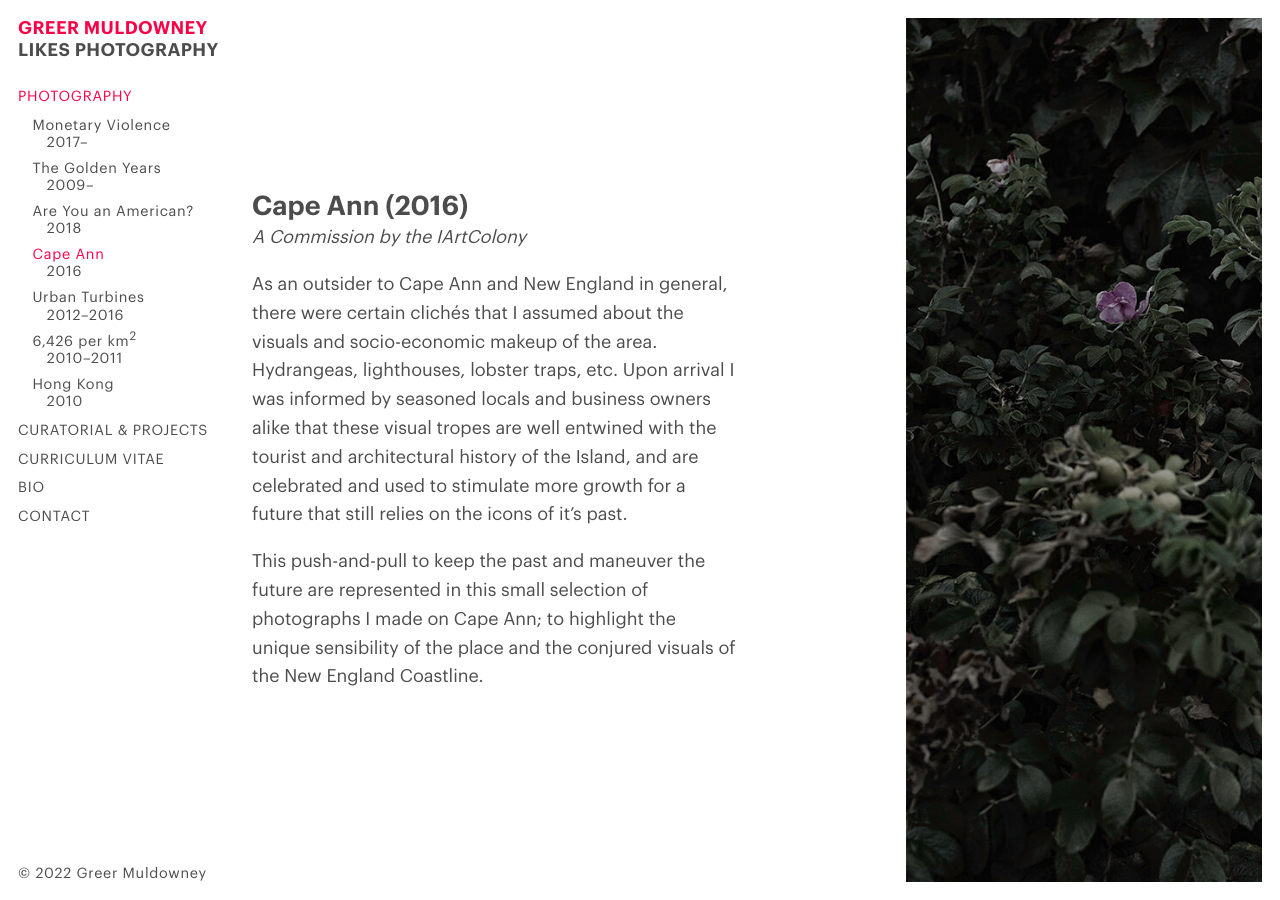
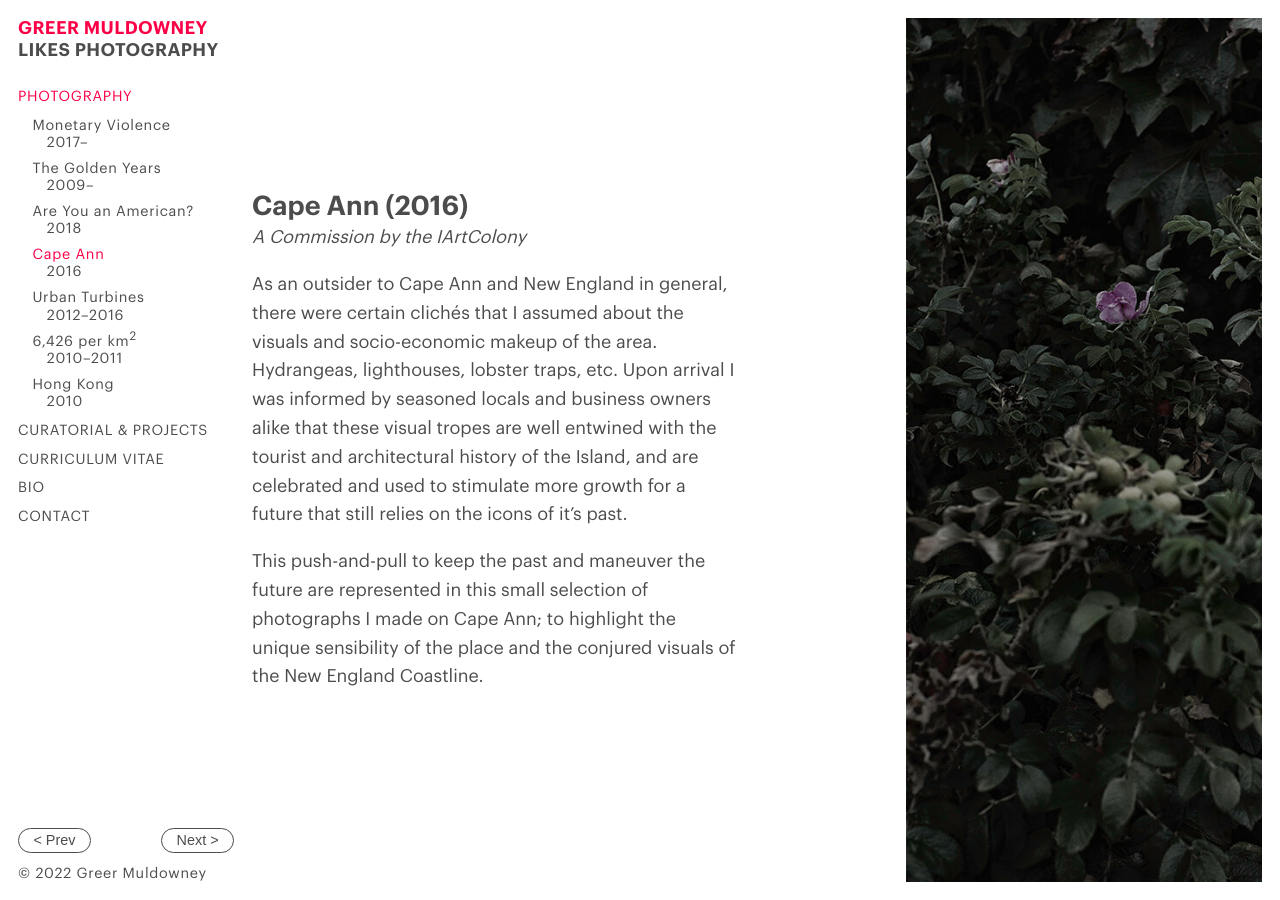
Before and after one commit to greermuldowney/greermuldowney-com, a Jekyll site: the page built from photography/_posts/2016-01-01-cape-ann.md, in a window 1280 px wide. Built offline with Jekyll 4.4.1, drawn with Linux system fonts in a browser that asks for light colours.

Commit message:
Add navigation

```diff
--- a/_includes/footer.html
+++ b/_includes/footer.html
@@ -1,3 +1,6 @@
 <footer>
+	<div id="gallery-navigation">
+		<button>< Prev</button> <button>Next ></button>
+	</div>
 &copy; {{ "now" | date: "%Y" }} Greer Muldowney
 </footer>
--- a/_includes/head.html
+++ b/_includes/head.html
@@ -41,6 +41,15 @@
     <link rel="mask-icon" href="{{ '/assets/favicon/safari-pinned-tab.svg?v=1' | relative_url }}" color="#08327d">
     <meta name="theme-color" content="#fff">
 
+    {%- if layout.custom-js -%}
+        {%- if layout.custom-js[0] -%}
+            {%- for js in layout.custom-js -%}
+            <script src="{{ '/assets/site/' | append: js | append: '.js' | relative_url }}"></script>
+            {%- endfor -%}
+        {%- else -%}
+            <script src="{{ '/assets/site/' | append: layout.custom-js | append: '.js' | relative_url }}"></script>
+        {%- endif -%}
+    {%- endif -%}
     {%- if page.custom-js -%}
         {%- if page.custom-js[0] -%}
             {%- for js in page.custom-js -%}
--- a/_layouts/post-curatorial.html
+++ b/_layouts/post-curatorial.html
@@ -4,6 +4,7 @@ body-class: curatorial post-curatorial
 custom-css:
     - post-curatorial
     - post-photography
+custom-js: gallery-navigation
 ---
 
 
--- a/_layouts/post-photography.html
+++ b/_layouts/post-photography.html
@@ -2,11 +2,15 @@
 layout: default
 body-class: photography post-photography
 custom-css: post-photography
+custom-js: gallery-navigation
 ---
 
 <div id="slideshow">
     <article>
 <h1>{{ page.title | smartify }} ({% include photography-year-range.html post=page %})</h1>
+{% if page.subtitle %}
+<h3>{{ page.subtitle | smartify }}</h3>
+{% endif %}
 
 {{ page.content }}
     </article>
--- /dev/null
+++ b/assets/site/gallery-navigation.js
@@ -0,0 +1,50 @@
+function onDocumentLoaded () {
+    document.body.addEventListener("keydown", onKeyDown);
+    document.querySelector("#gallery-navigation button:nth-of-type(1)").addEventListener("mousedown", () => { scrollOver(-1) });
+    document.querySelector("#gallery-navigation button:nth-of-type(2)").addEventListener("mousedown", () => { scrollOver(1) });
+}
+
+function scrollOver(direction) {
+    let slideshow = document.getElementById("slideshow");
+    let scrollOffset = slideshow.scrollLeft + slideshow.offsetLeft;
+
+    let childNodes = Array.from(slideshow.childNodes);
+    if (direction == -1)
+        childNodes = childNodes.reverse();
+    let wrapAroundNode = undefined;
+    let scrolledToChild = childNodes.some((child) => {
+        if (child.nodeType == Node.TEXT_NODE)
+            return;
+        if (!wrapAroundNode)
+            wrapAroundNode = child;
+        if (Math.sign(child.offsetLeft - scrollOffset) == direction) {
+            child.scrollIntoView({ behavior: "smooth" });
+            return true;
+        }
+    });
+    if (!scrolledToChild)
+        wrapAroundNode.scrollIntoView({ behavior: "smooth" });
+}
+
+function onKeyDown(e) {
+    if (e.repeat)
+        return;
+
+    if (e.keyCode == 37 || e.keyCode == 32) {
+        // ArrowLeft
+        console.log("left")
+        console.log(e.cancelable);
+        e.preventDefault();
+    } else if (e.keyCode == 39) {
+        // ArrowRight
+        console.log("right")
+
+        e.preventDefault();
+    }
+}
+
+if (document.readyState === 'loading') {
+    document.addEventListener('DOMContentLoaded', onDocumentLoaded);
+} else {
+    onDocumentLoaded();
+}
--- a/assets/site/main.scss
+++ b/assets/site/main.scss
@@ -184,9 +184,32 @@ nav sup {
     {%- endfor -%}
 {% endfor %}
 
-// MAIN
-main {
-    h1 {
+// Navigation
+.post-photography #gallery-navigation,
+.post-curatorial #gallery-navigation {
+    display: flex;
+    justify-content: space-between;
 
+    @include breakpoint(mobile) {
+        display: none;
     }
 }
+#gallery-navigation {
+    display: none;
+
+    button {
+        border-radius: 2em;
+        font-size: 1em;
+        padding: .2em 1em .3em;
+
+        border: 1px solid $text-color;
+        color: $text-color;
+        background-color: $background-color;
+
+        &:active {
+            border-color: $brand-color;
+            background-color: $brand-color;
+            color: $background-color;
+        }
+    }
+}
```
